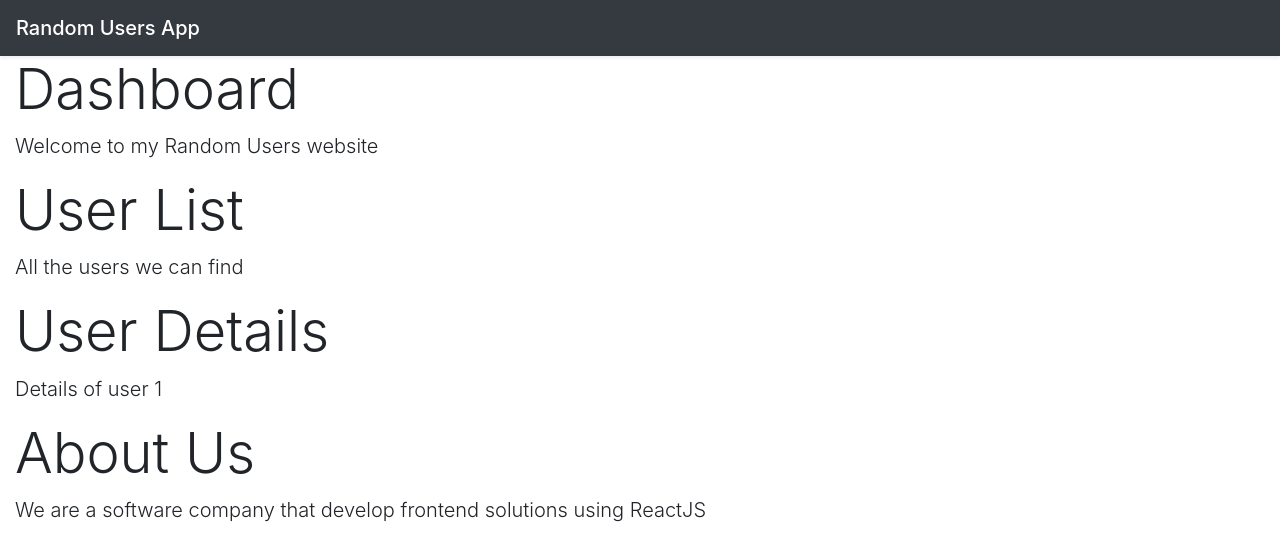
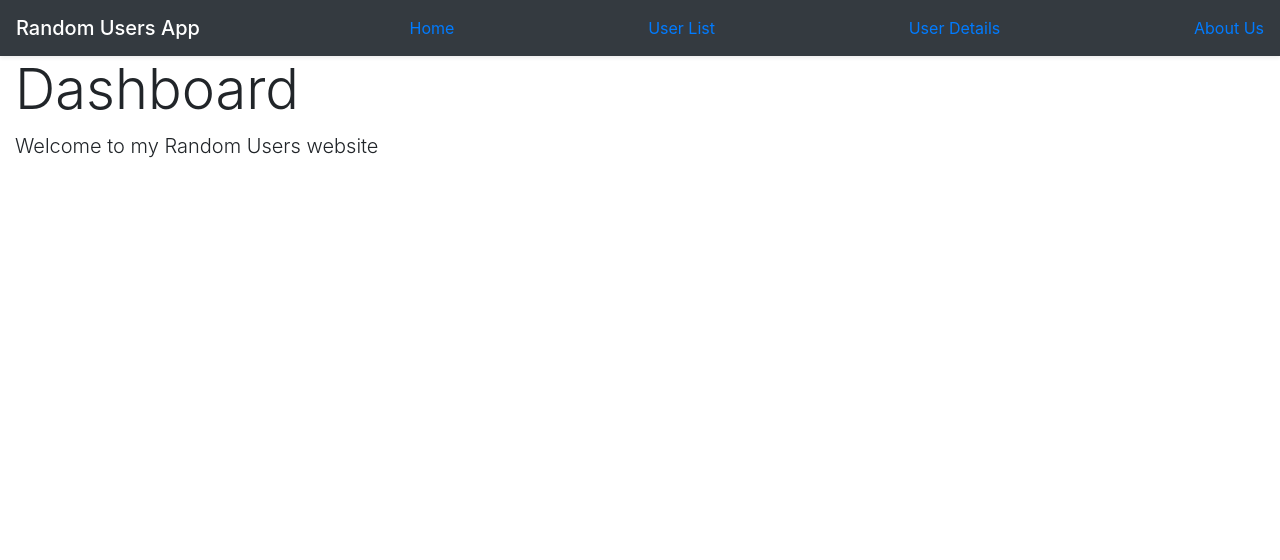
Before and after one commit to fiqriismail/reactrandomusers, a React (Create React App) app: page / in a window 1280 px wide. Shown: the top 560 px of the page. Built offline with nearby package versions, Linux system fonts and the light colour scheme.

Commit message:
Created routing for pages

```diff
--- a/package.json
+++ b/package.json
@@ -8,6 +8,7 @@
     "@testing-library/user-event": "^7.2.1",
     "react": "^16.12.0",
     "react-dom": "^16.12.0",
+    "react-router-dom": "^5.1.2",
     "react-scripts": "3.3.0"
   },
   "scripts": {
--- a/src/shared/Layout/Body.jsx
+++ b/src/shared/Layout/Body.jsx
@@ -1,4 +1,5 @@
 import React from 'react';
+import { Route, Switch } from 'react-router-dom';
 
 import Dashboard from '../../components/Dashboard/Dashboard';
 import UserList from './../../components/Users/UserList';
@@ -8,10 +9,13 @@ import About from './../../components/InfoPages/About';
 function Body() {
   return (
     <div className="container-fluid">
-      <Dashboard />
-      <UserList />
-      <UserDetails />
-      <About />
+      <Switch>
+        <Route path="/users/:id" component={UserDetails} />
+        <Route path="/users" component={UserList} />
+
+        <Route path="/about" component={About} />
+        <Route path="/" component={Dashboard} />
+      </Switch>
     </div>
   );
 }
--- a/src/shared/Layout/Header.jsx
+++ b/src/shared/Layout/Header.jsx
@@ -1,9 +1,15 @@
 import React from 'react';
+
+import { Link } from 'react-router-dom';
 
 function Header() {
   return (
     <nav className="navbar navbar-dark bg-dark shadow-sm">
       <span className="navbar-brand mb-0 h1">Random Users App</span>
+      <Link to="/">Home</Link>
+      <Link to="/users">User List</Link>
+      <Link to="/user/1">User Details</Link>
+      <Link to="/about">About Us</Link>
     </nav>
   );
 }
--- a/src/shared/Layout/MainLayout.jsx
+++ b/src/shared/Layout/MainLayout.jsx
@@ -1,4 +1,5 @@
 import React from 'react';
+import { BrowserRouter } from 'react-router-dom';
 
 import Header from './Header';
 import Body from './Body';
@@ -6,8 +7,10 @@ import Body from './Body';
 function MainLayout() {
   return (
     <div>
-      <Header />
-      <Body />
+      <BrowserRouter>
+        <Header />
+        <Body />
+      </BrowserRouter>
     </div>
   );
 }
```
Also changed, not shown: 1 other file (tests, documents, lock files or other folders).
